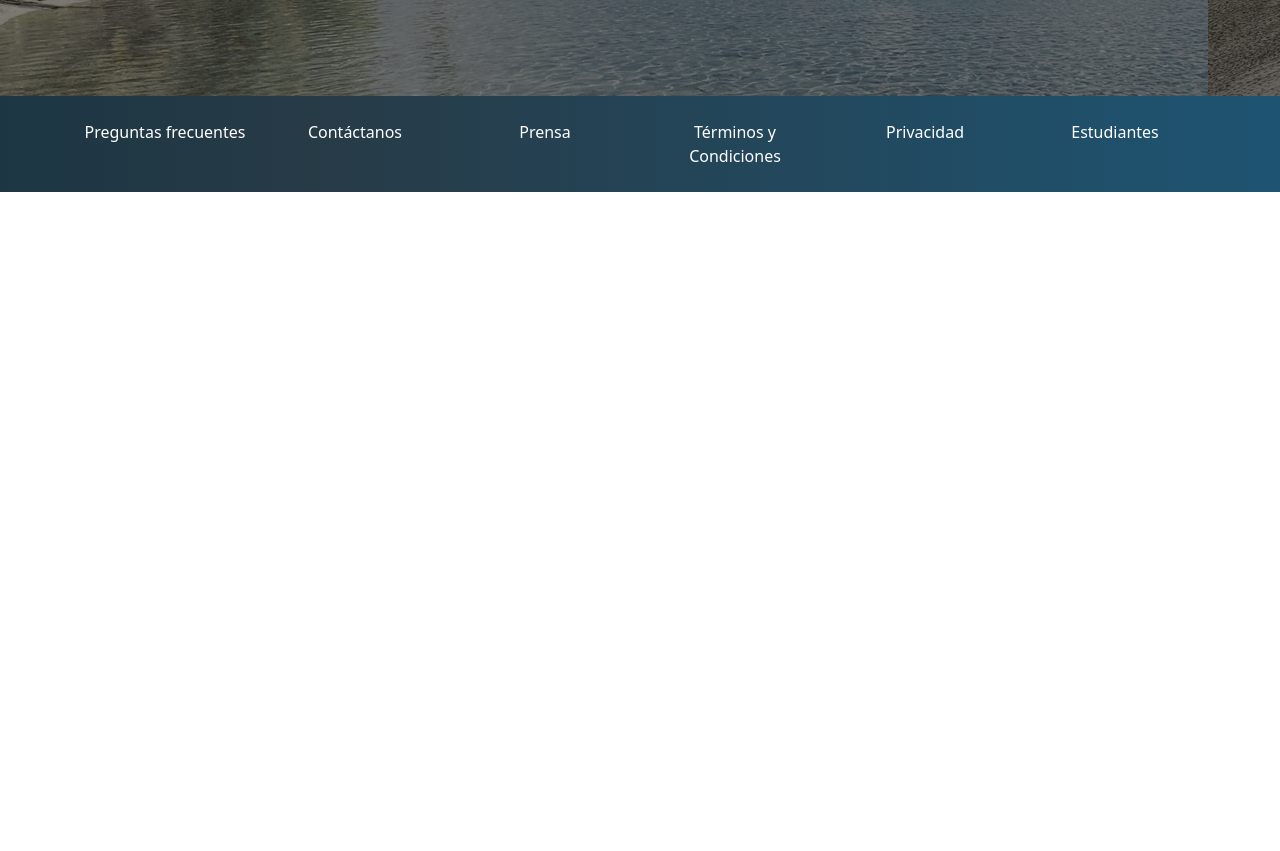
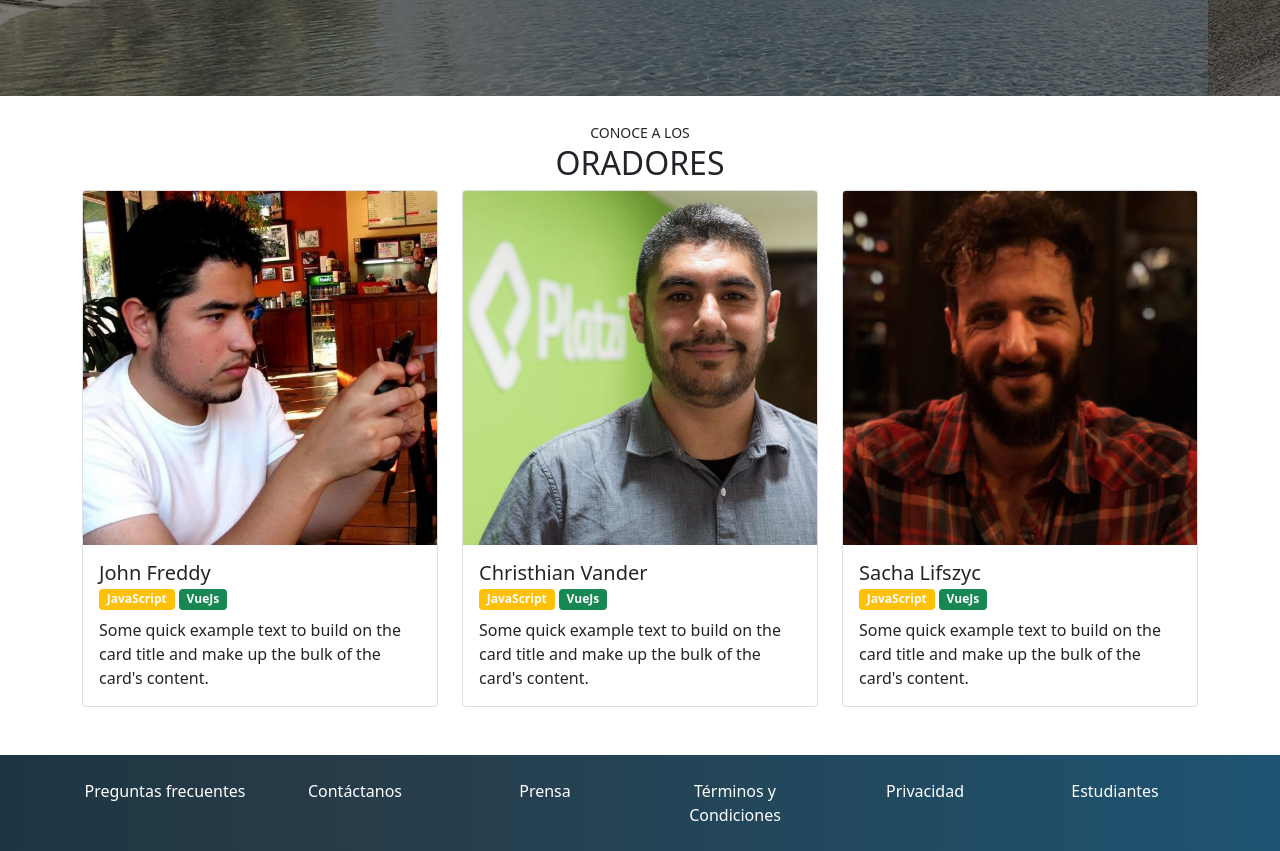
Before and after one commit to luisramirezcoronado10/platzi-bootstrap, a plain HTML site: page index.html in a window 1280 px wide. Shown: the part 520-1371 px from the top of the page. Before the commit the page ends 800 px from the top, so only its background shows below. Drawn offline with nearby package versions, Linux system fonts and the light colour scheme.

Commit message:
agregar speakers section

```diff
--- a/index.html
+++ b/index.html
@@ -76,6 +76,59 @@
     </section>
     <!-- end region carrousel -->
 
+    <!-- region speakers -->
+    <section id="speakers" class="mt-4 mb-4">
+      <div class="container">
+        <div class="row">
+          <div class="col text-center text-uppercase">
+            <small>Conoce a los</small>
+            <h2>Oradores</h2>
+          </div>
+        </div>
+        <div class="row">
+          <div class="col-md-4 mb-4">
+            <div class="card">
+              <img src="assets/speakers/freddy.jpeg" class="card-img-top" alt="freddy">
+              <div class="card-body">
+                <h5 class="card-title mb-0">John Freddy</h5>
+                <div class="badges mb-2">
+                  <span class="badge bg-warning">JavaScript</span>
+                  <span class="badge bg-success">VueJs</span>
+                </div>
+                <p class="card-text">Some quick example text to build on the card title and make up the bulk of the card's content.</p>
+              </div>
+            </div>
+          </div>
+          <div class="col-md-4 mb-4">
+            <div class="card">
+              <img src="assets/speakers/cvander.jpeg" class="card-img-top" alt="freddy">
+              <div class="card-body">
+                <h5 class="card-title mb-0">Christhian Vander</h5>
+                <div class="badges mb-2">
+                  <span class="badge bg-warning">JavaScript</span>
+                  <span class="badge bg-success">VueJs</span>
+                </div>
+                <p class="card-text">Some quick example text to build on the card title and make up the bulk of the card's content.</p>
+              </div>
+            </div>
+          </div>
+          <div class="col-md-4 mb-4">
+            <div class="card">
+              <img src="assets/speakers/sacha.jpg" class="card-img-top" alt="freddy">
+              <div class="card-body">
+                <h5 class="card-title mb-0">Sacha Lifszyc</h5>
+                <div class="badges mb-2">
+                  <span class="badge bg-warning">JavaScript</span>
+                  <span class="badge bg-success">VueJs</span>
+                </div>
+                <p class="card-text">Some quick example text to build on the card title and make up the bulk of the card's content.</p>
+              </div>
+            </div>
+          </div>
+        </div>
+      </div>
+    </section>
+
     <!-- region footer -->
     <footer id="footer" class="py-4">
       <div class="container">
```
